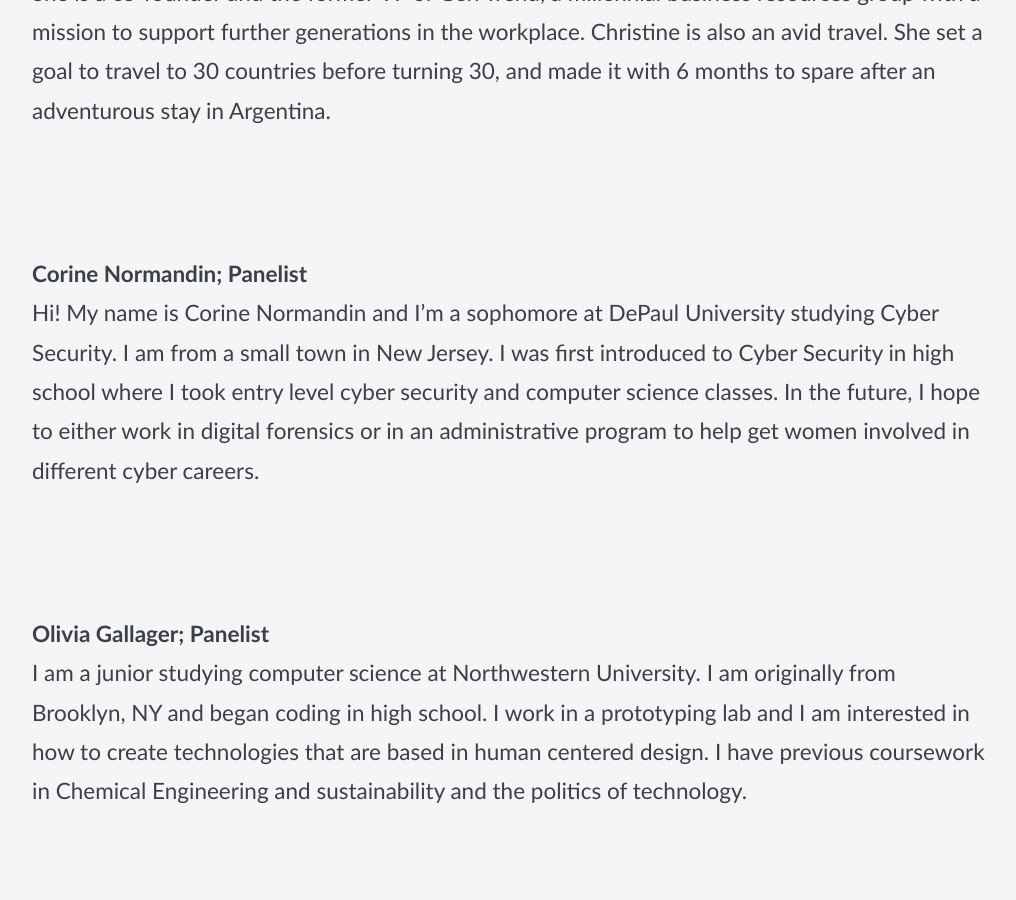
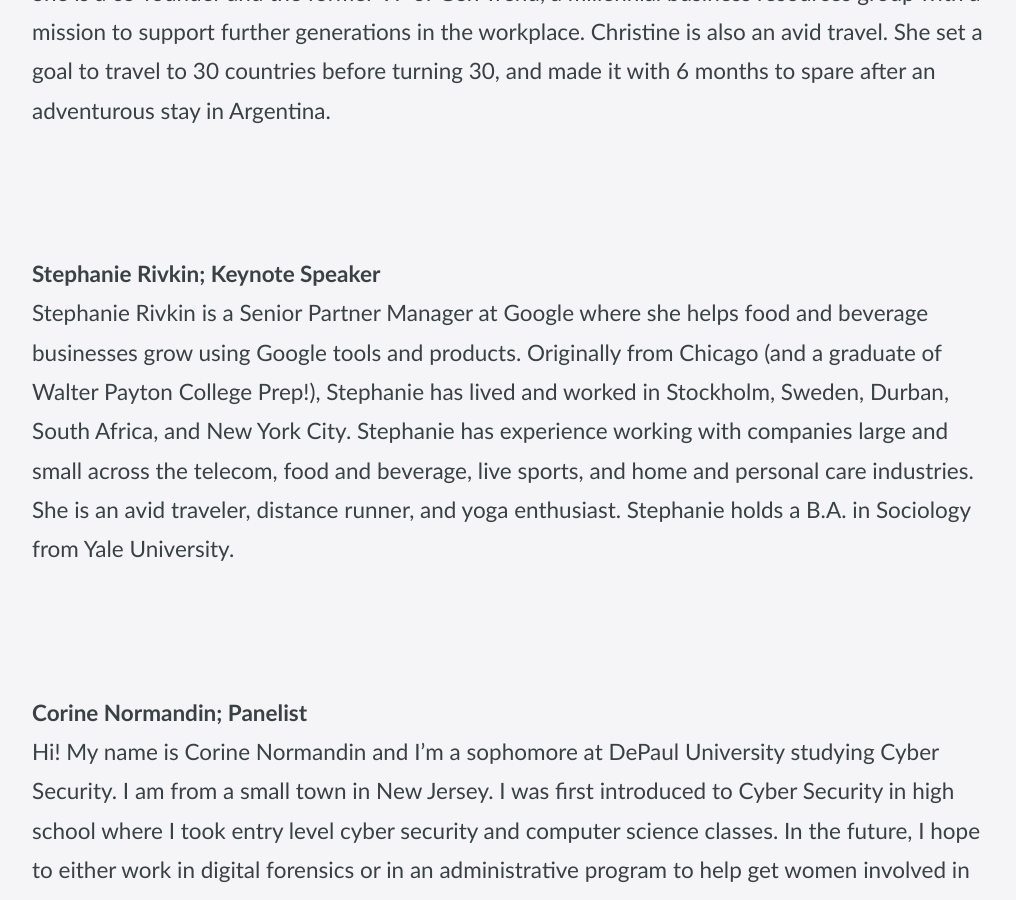
Before and after one commit to awissink/codechi, a Jekyll site: the page built from speakers.html, in a window 1280 px wide and 900 px high, scrolled down 794 px. Shown: the whole window, without its empty margins (128-1144 px from the left). Built offline with Jekyll 4.4.1, drawn with Linux system fonts in a browser that asks for light colours; some web fonts are replaced.

Commit message:
Rooms and steph

```diff
--- a/speakers.html
+++ b/speakers.html
@@ -23,6 +23,20 @@ navigation_order: 1
 		She set a goal to travel to 30 countries before turning 30, and made it with 6 months to spare
 		after an adventurous stay in Argentina.
 	</p>
+<br>
+<br>
+
+<p>
+	<strong>Stephanie Rivkin; Keynote Speaker</strong> <br>
+	Stephanie Rivkin is a Senior Partner Manager at Google where she helps food and beverage
+	businesses grow using Google tools and products. Originally from Chicago (and a graduate
+	of Walter Payton College Prep!), Stephanie has lived and worked in Stockholm, Sweden, Durban,
+	South Africa, and New York City. Stephanie has experience working with companies large and
+	small across the telecom, food and beverage, live sports, and home and personal care industries.
+	She is an avid traveler, distance runner, and yoga enthusiast. Stephanie holds a B.A. in Sociology
+	from Yale University.
+
+</p>
 <br>
 <br>
 
```
Also changed, not shown: schedule.html (+5 -2 lines), 13 other files.
